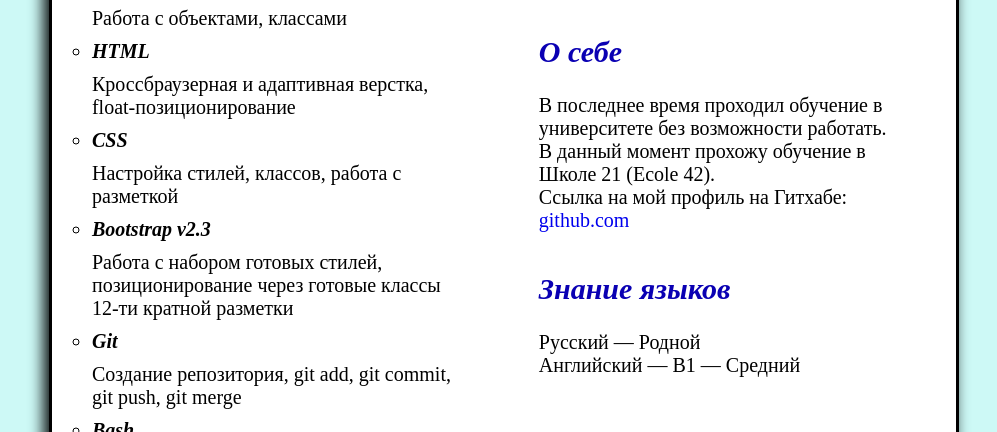
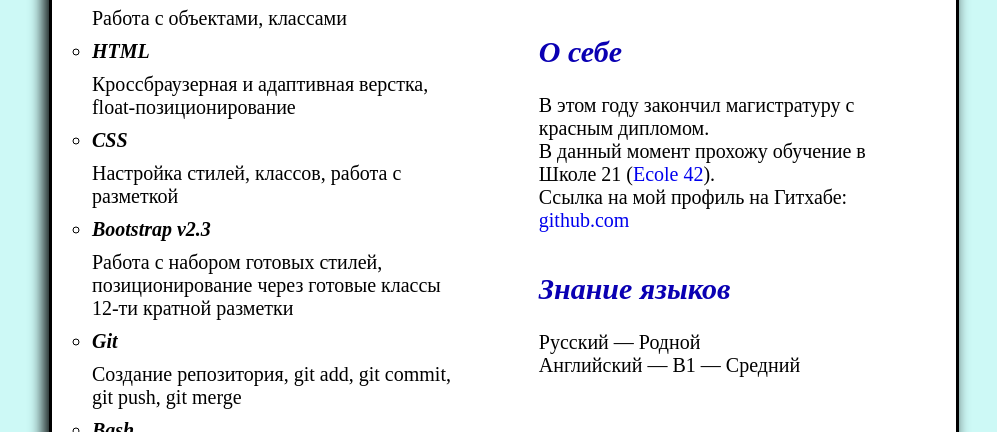
Before and after one commit to Redgenal/Redgenal.github.io, a plain HTML site: page index.html in a window 1280 px wide. Shown: the part 736-1168 px from the top of the page, without its empty margins (136-1133 px from the left). Drawn offline with Linux system fonts and the light colour scheme.

Commit message:
v0.12 mini fix

```diff
--- a/index.html
+++ b/index.html
@@ -52,7 +52,7 @@
                     </li>
                     <li class="containers">
                         <h2 class="header">О себе</h2>
-                        <p>В последнее время проходил обучение в университете без возможности работать.<br> В данный момент прохожу обучение в Школе 21 (Ecole 42).<br>
+                        <p>В этом году закончил магистратуру с красным дипломом.<br> В данный момент прохожу обучение в Школе 21 (<a id="git" target="_blank" href="https://42.fr/en/homepage">Ecole 42</a>).<br>
                             Ссылка на мой профиль на Гитхабе: <br><a id="git" target="_blank" href="https://github.com/Redgenal">github.com</a>
                         </p>
                     </li>
```
